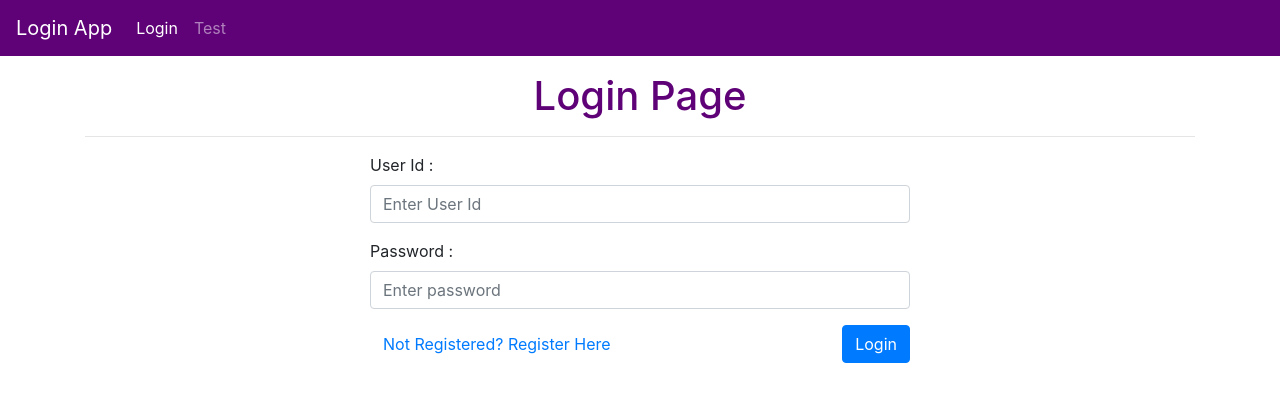
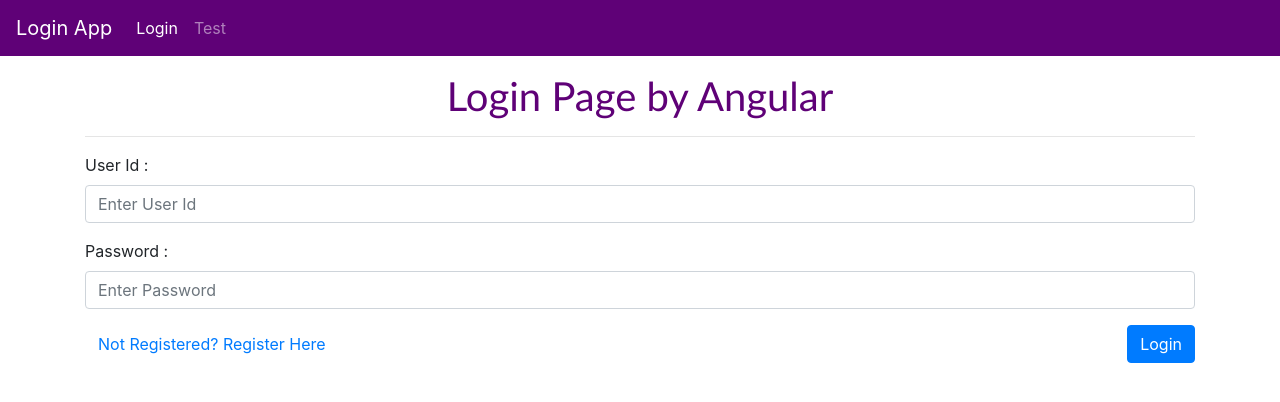
Before and after one commit to SwarnadeepGhosh/Login-Page-Angular, an Angular app: page / in a window 1280 px wide. Shown: the top 402 px of the page. Built offline with nearby package versions, Linux system fonts and the light colour scheme.

Commit message:
Added basic required Validation

```diff
--- a/src/app/app.module.ts
+++ b/src/app/app.module.ts
@@ -5,7 +5,7 @@ import { AppRoutingModule } from './app-routing.module';
 import { AppComponent } from './app.component';
 import { TestComponent } from './test/test.component';
 import { LoginComponent } from './login/login.component';
-import { FormsModule } from '@angular/forms';
+import { ReactiveFormsModule } from '@angular/forms';
 
 @NgModule({
   declarations: [
@@ -16,7 +16,7 @@ import { FormsModule } from '@angular/forms';
   imports: [
     BrowserModule,
     AppRoutingModule,
-    FormsModule
+    ReactiveFormsModule
   ],
   providers: [],
   bootstrap: [AppComponent]
--- a/src/app/login/login.component.css
+++ b/src/app/login/login.component.css
@@ -4,6 +4,7 @@ body{
 h1{
     text-align: center;
     color: #5f0177;
+    font-family: 'Trebuchet MS', 'Lucida Sans Unicode', 'Lucida Grande', 'Lucida Sans', Arial, sans-serif;
 }
 
 #pass, #user , #value1, #value2, #confirmPassword{
@@ -14,3 +15,9 @@ h1{
     text-align: center;
     color: #01725a;
 }
+.danger{
+    color: red;
+}
+.successs{
+    color:green;
+}
--- a/src/app/login/login.component.html
+++ b/src/app/login/login.component.html
@@ -1,23 +1,34 @@
 <div class="container">
-    <h1>Login Page</h1>
+    <h1>Login Page by Angular</h1>
     <hr>
 
-    <div class="row justify-content-center align-items-center">
-        <form name="myForm" (ngSubmit)="onSubmit()" class="col-6">
+    <div class="justify-content-center align-items-center">
+        <form [formGroup]="myForm" (ngSubmit)="onSubmit()" >
             <div class="form-group">
                 <label for="userId">User Id : </label>
-                <input type="text" [(ngModel)]="userId" class="form-control" name="userId" id="userId"
-                    (keyup)="validateUserId()" placeholder="Enter User Id" required>
+                <input type="text" formControlName="userId" class="form-control" name="userId" placeholder="Enter User Id">
+                <div *ngIf="submitted && myForm.controls.userId.errors" class="error">
+                    <div *ngIf="myForm.controls.userId.errors.required" class="danger"> Sorry, Username is required</div>
+                </div>
             </div>
 
             <div class="form-group">
                 <label for="password">Password : </label>
-                <input type="password" [(ngModel)]="password" class="form-control" name="password" id="password"
-                (keyup)="validatePassword()" placeholder="Enter password" required>
+                <input type="password" formControlName="pass" class="form-control" name="password" placeholder="Enter Password">
+                <div *ngIf="submitted && myForm.controls.pass.errors" class="error">
+                    <div *ngIf="myForm.controls.pass.errors.required" class="danger"> Sorry, Username is required</div>
+                </div>
             </div>
-            <a href="/"><button type="button" class="btn btn-link">Not Registered? Register Here</button></a>
+            <a href="/register"><button type="button" class="btn btn-link">Not Registered? Register Here</button></a>
             <input type="submit" class="btn btn-primary float-right" value="Login">
+            <h5 *ngIf="success" class="successs mt-4">Login successful</h5>
         </form>
 
+        <div *ngIf="success" class="results">
+            <strong>Username entered : </strong>
+            <span>{{myForm.controls.userId.value}}</span><br>
+            <strong>Password entered : </strong>
+            <span>{{myForm.controls.pass.value}}</span>
+        </div>
     </div>
 </div>
--- a/src/app/login/login.component.ts
+++ b/src/app/login/login.component.ts
@@ -1,4 +1,5 @@
 import { Component, OnInit } from '@angular/core';
+import { FormBuilder, FormGroup, Validators } from '@angular/forms';
 
 @Component({
   selector: 'app-login',
@@ -6,21 +7,36 @@ import { Component, OnInit } from '@angular/core';
   styleUrls: ['./login.component.css']
 })
 export class LoginComponent implements OnInit {
-  userId: string | undefined;
-  password: string | undefined;;
+  //userId: string | undefined;
+  //password: string | undefined;;
 
-  constructor() { }
+  myForm: FormGroup;
+  submitted = false;
+  success = false;
+
+  constructor(private formBuilder: FormBuilder) {
+    this.myForm = this.formBuilder.group({
+      userId: ['', [Validators.required, Validators.pattern('/^[a-zA-Z0-9\-]+$/')]],
+      pass: ['', Validators.required]
+    })
+  }
   ngOnInit(): void { }
 
   onSubmit() {
-    console.log("submit done");
+    this.submitted = true;
+    if (this.myForm.invalid) {
+      return;
+    }
+    this.success = true;
+    //console.log("submit done");
   }
 
+  /*
   validateUserId() {
     console.log("validate userid invoked");
-
   }
   validatePassword() {
     console.log("validate password invoked");
   }
+  */
 }
```
